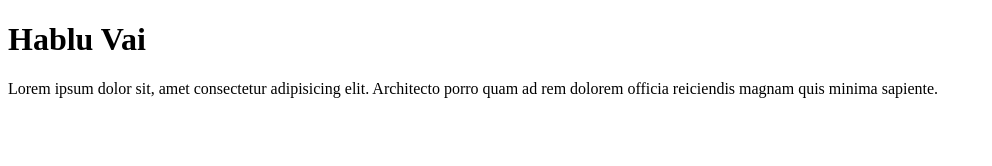
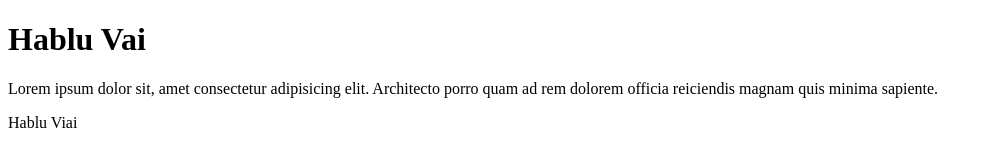
Before and after one commit to kamalreza/first-projects, a plain HTML site: page index.html in a window 1280 px wide. Shown: the whole page, without its empty margins (0-992 px from the left). Drawn offline with Linux system fonts and the light colour scheme.

Commit message:
Update index.html

```diff
--- a/index.html
+++ b/index.html
@@ -8,5 +8,6 @@
 <body>
     <h1> Hablu Vai</h1>
     <p>Lorem ipsum dolor sit, amet consectetur adipisicing elit. Architecto porro quam ad rem dolorem officia reiciendis magnam quis minima sapiente.</p>
+    <p> Hablu Viai</p>
 </body>
 </html>
```
